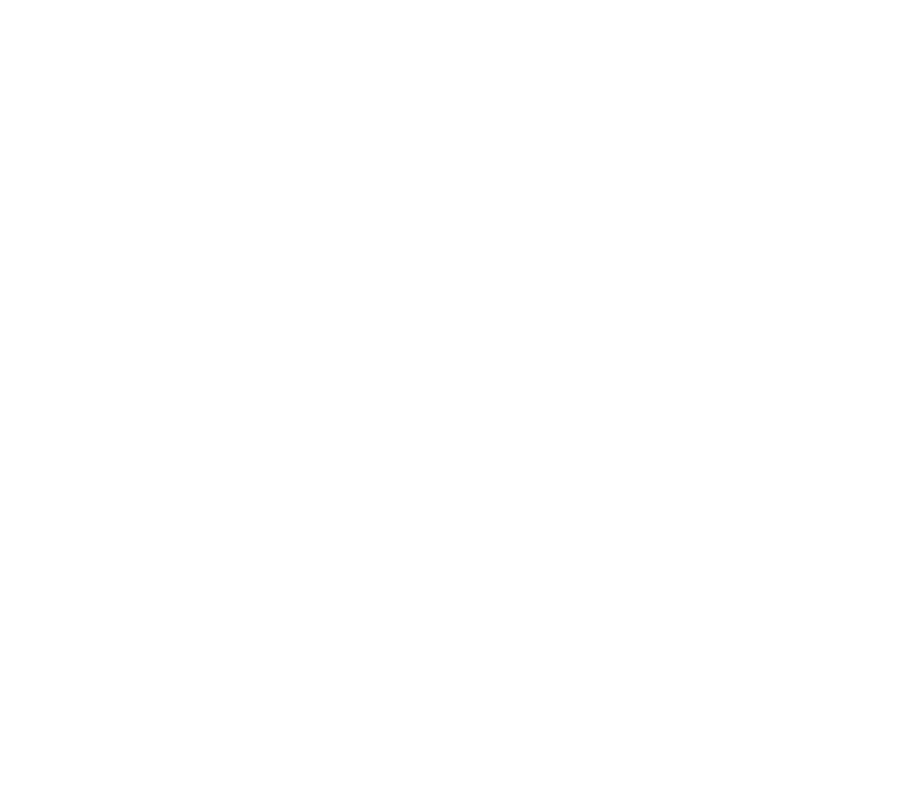
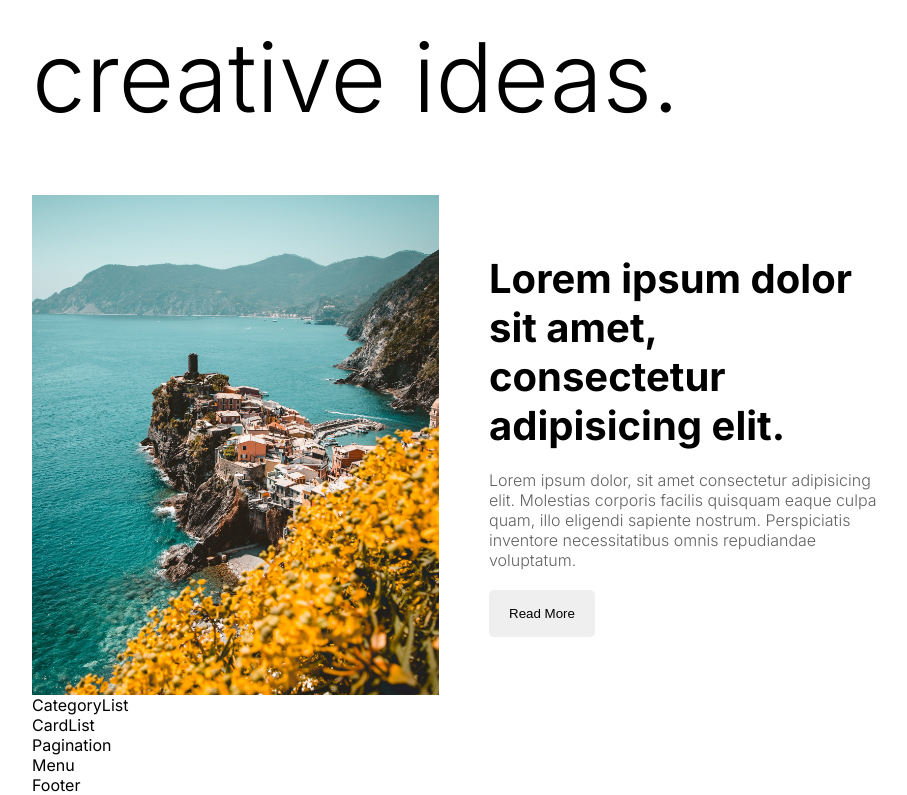
Before and after one commit to rahulsharma0212/blog-app, a Next.js app: page / in a window 1280 px wide. Shown: the part 459-1254 px from the top of the page, without its empty margins (176-1083 px from the left). Before the commit the page ends 800 px from the top, so only its background shows below. Built offline with nearby package versions, Linux system fonts and the light colour scheme.

Commit message:
build featured component

```diff
--- a/src/components/featured/Featured.jsx
+++ b/src/components/featured/Featured.jsx
@@ -1,7 +1,37 @@
+import Image from 'next/image';
 import styles from './featured.module.css';
 
 const Featured = () => {
-    return <div className={styles.container}>Featured</div>;
+    return (
+        <div className={styles.container}>
+            <h1 className={styles.title}>
+                <b>Hey, Rahul here!</b> Discover my stories and creative ideas.
+            </h1>
+            <div className={styles.post}>
+                <div className={styles.imgContainer}>
+                    <Image
+                        className={styles.image}
+                        src="/p1.jpeg"
+                        alt=""
+                        fill
+                    />
+                </div>
+                <div className={styles.textContainer}>
+                    <h1 className={styles.postTitle}>
+                        Lorem ipsum dolor sit amet, consectetur adipisicing
+                        elit.
+                    </h1>
+                    <p className={styles.postDescription}>
+                        Lorem ipsum dolor, sit amet consectetur adipisicing
+                        elit. Molestias corporis facilis quisquam eaque culpa
+                        quam, illo eligendi sapiente nostrum. Perspiciatis
+                        inventore necessitatibus omnis repudiandae voluptatum.
+                    </p>
+                    <button className={styles.button}>Read More</button>
+                </div>
+            </div>
+        </div>
+    );
 };
 
 export default Featured;
--- a/src/components/featured/featured.module.css
+++ b/src/components/featured/featured.module.css
@@ -0,0 +1,49 @@
+.container {
+    margin-top: 30px;
+}
+
+.title {
+    font-size: 96px;
+    font-weight: 300;
+}
+
+.post {
+    margin-top: 60px;
+    display: flex;
+    align-items: center;
+    gap: 50px;
+}
+
+.imgContainer {
+    flex: 1;
+    height: 500px;
+    position: relative;
+}
+
+.image {
+    object-fit: cover;
+}
+
+.textContainer {
+    flex: 1;
+    display: flex;
+    flex-direction: column;
+    gap: 20px;
+}
+
+.postTitle {
+    font-size: 40px;
+}
+
+.postDescription {
+    font-style: 20px;
+    font-weight: 300;
+    color: var(--softTextColor);
+}
+
+.button {
+    padding: 16px 20px;
+    border: none;
+    border-radius: 5px;
+    width: max-content;
+}
```
